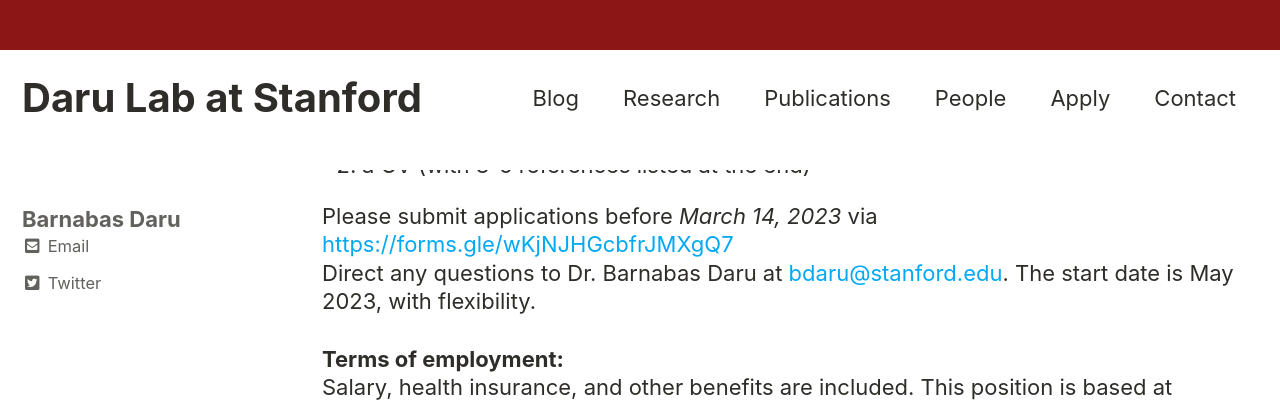
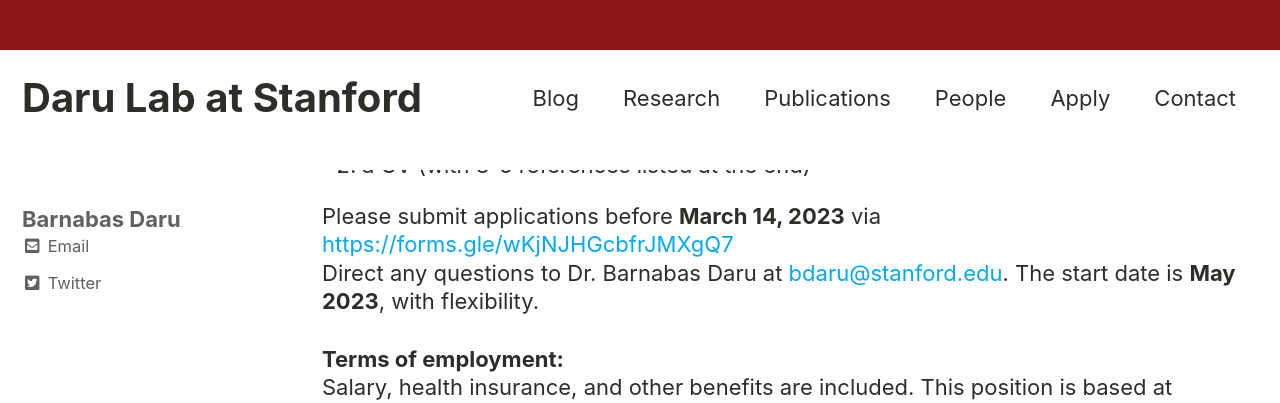
Before and after one commit to darunabas/darulab.github.io, a Jekyll site: the page built from _posts/2023-02-13-Postdoctoral-Position-Biogeography.md, in a window 1280 px wide and 900 px high, scrolled down 1409 px. Shown: the top 403 px of the window. Built offline with Jekyll 4.4.1, drawn with Linux system fonts in a browser that asks for light colours; cached includes are drawn as plain includes.

Commit message:
UPDATED SITE

```diff
--- a/_posts/2023-02-13-Postdoctoral-Position-Biogeography.md
+++ b/_posts/2023-02-13-Postdoctoral-Position-Biogeography.md
@@ -39,8 +39,8 @@
 1. a 2-page cover letter detailing your research interests and skills that match the position;
 2. a CV (with 3-5 references listed at the end)
 
-Please submit applications before *March 14, 2023* via [https://forms.gle/wKjNJHGcbfrJMXgQ7](https://forms.gle/wKjNJHGcbfrJMXgQ7){:target="_blank"}
-Direct any questions to Dr. Barnabas Daru at [bdaru@stanford.edu](mailto:bdaru@stanford.edu). The start date is May 2023, with flexibility.
+Please submit applications before **March 14, 2023** via [https://forms.gle/wKjNJHGcbfrJMXgQ7](https://forms.gle/wKjNJHGcbfrJMXgQ7){:target="_blank"}
+Direct any questions to Dr. Barnabas Daru at [bdaru@stanford.edu](mailto:bdaru@stanford.edu). The start date is **May 2023**, with flexibility.
 
 **Terms of employment:**
 Salary, health insurance, and other benefits are included. This position is based at Stanford University, and it is an Equal Opportunity/Affirmative Action/Veterans/Disability Employer committed to diversity.
```
